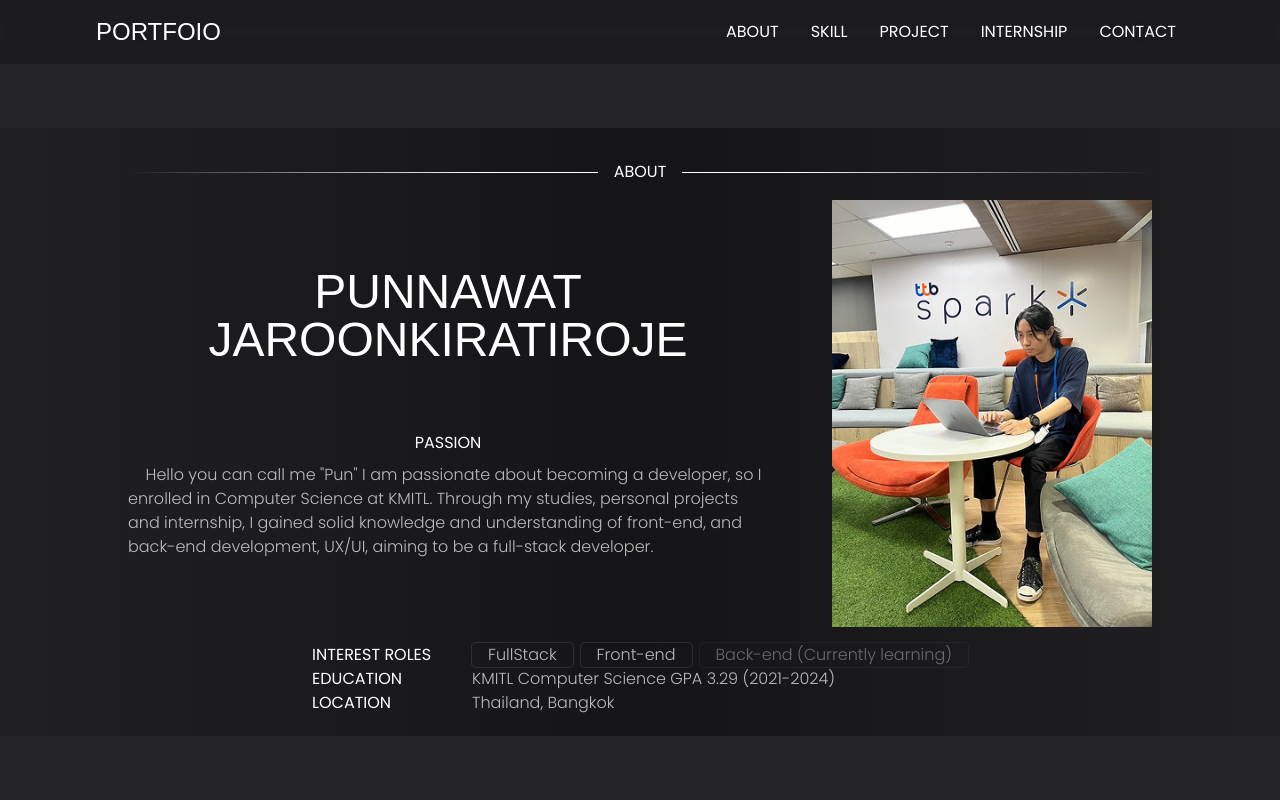
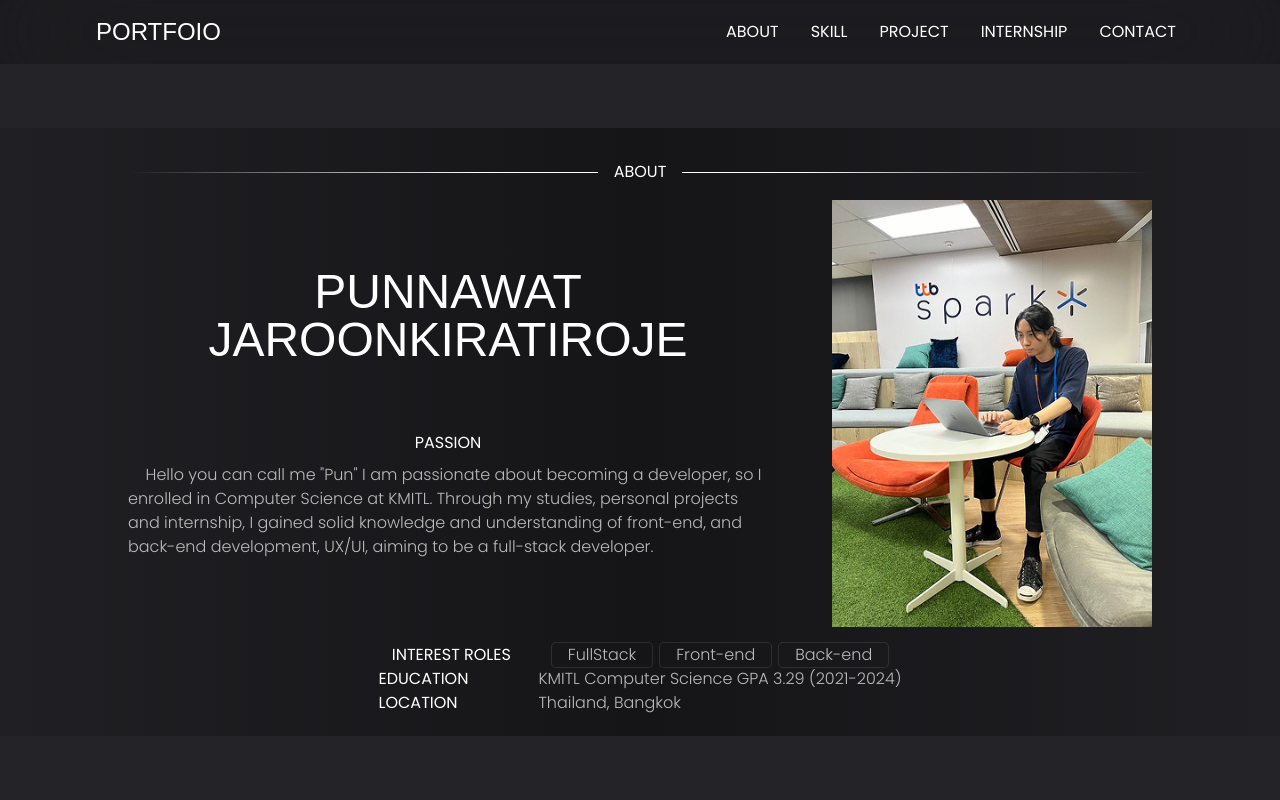
Before and after one commit to punpunpunnawat/PORTFOLIO, a React (Vite) app: page / in a window 1280 px wide. Shown: the top 800 px of the page. Built offline with nearby package versions, Linux system fonts and the light colour scheme.

Commit message:
change back-end role interest detail

```diff
--- a/src/App.tsx
+++ b/src/App.tsx
@@ -75,8 +75,8 @@ function App() {
 										<div className="px-4 text-xs ring ring-white/10 rounded-sm whitespace-nowrap sm:text-base">
 											Front-end
 										</div>
-										<div className="px-4 text-xs opacity-50 ring ring-white/10 rounded-sm whitespace-nowrap sm:text-base">
-											Back-end (Currently learning)
+										<div className="px-4 text-xs ring ring-white/10 rounded-sm whitespace-nowrap sm:text-base">
+											Back-end
 										</div>
 									</div>
 								</div>
```
